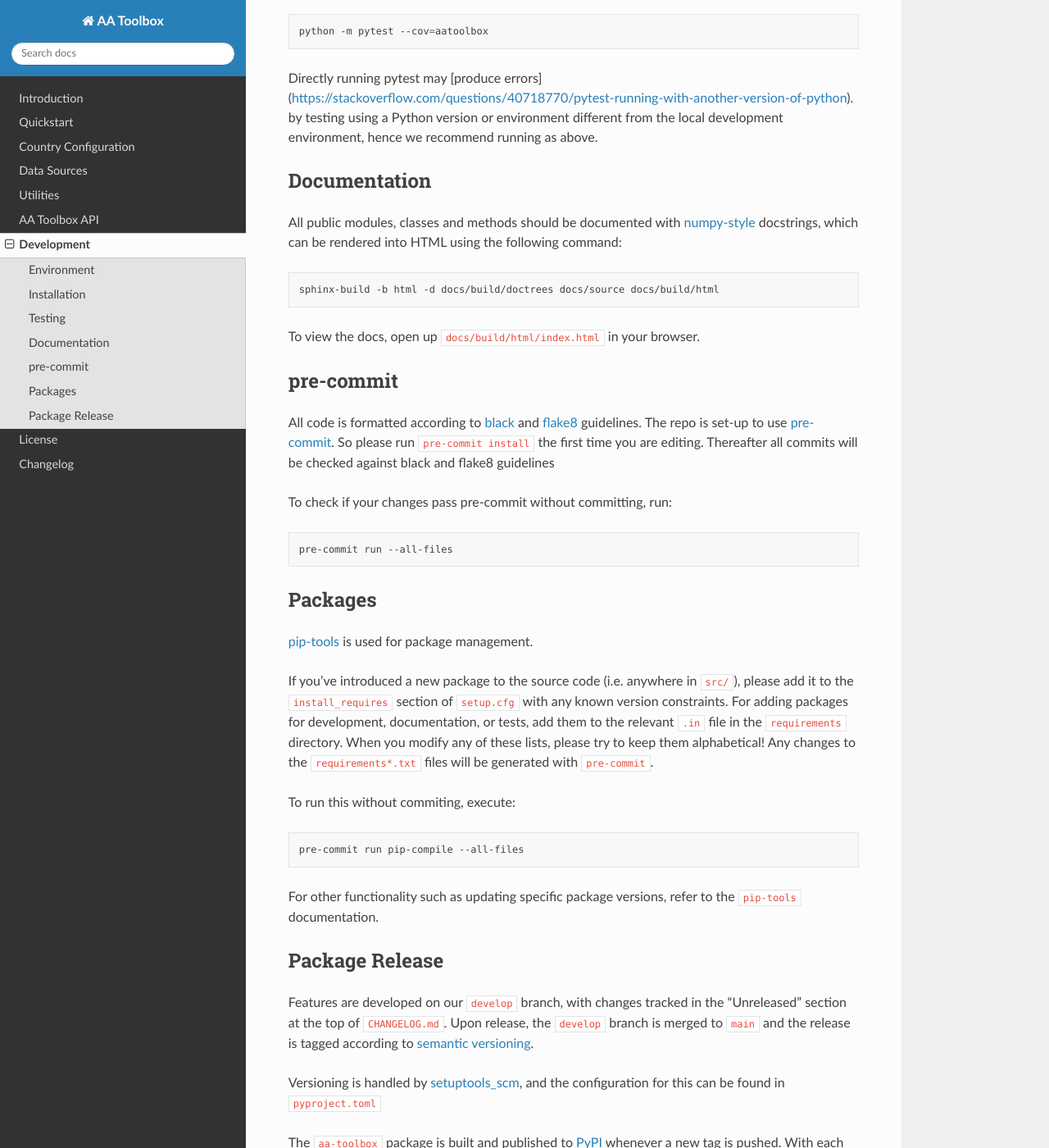
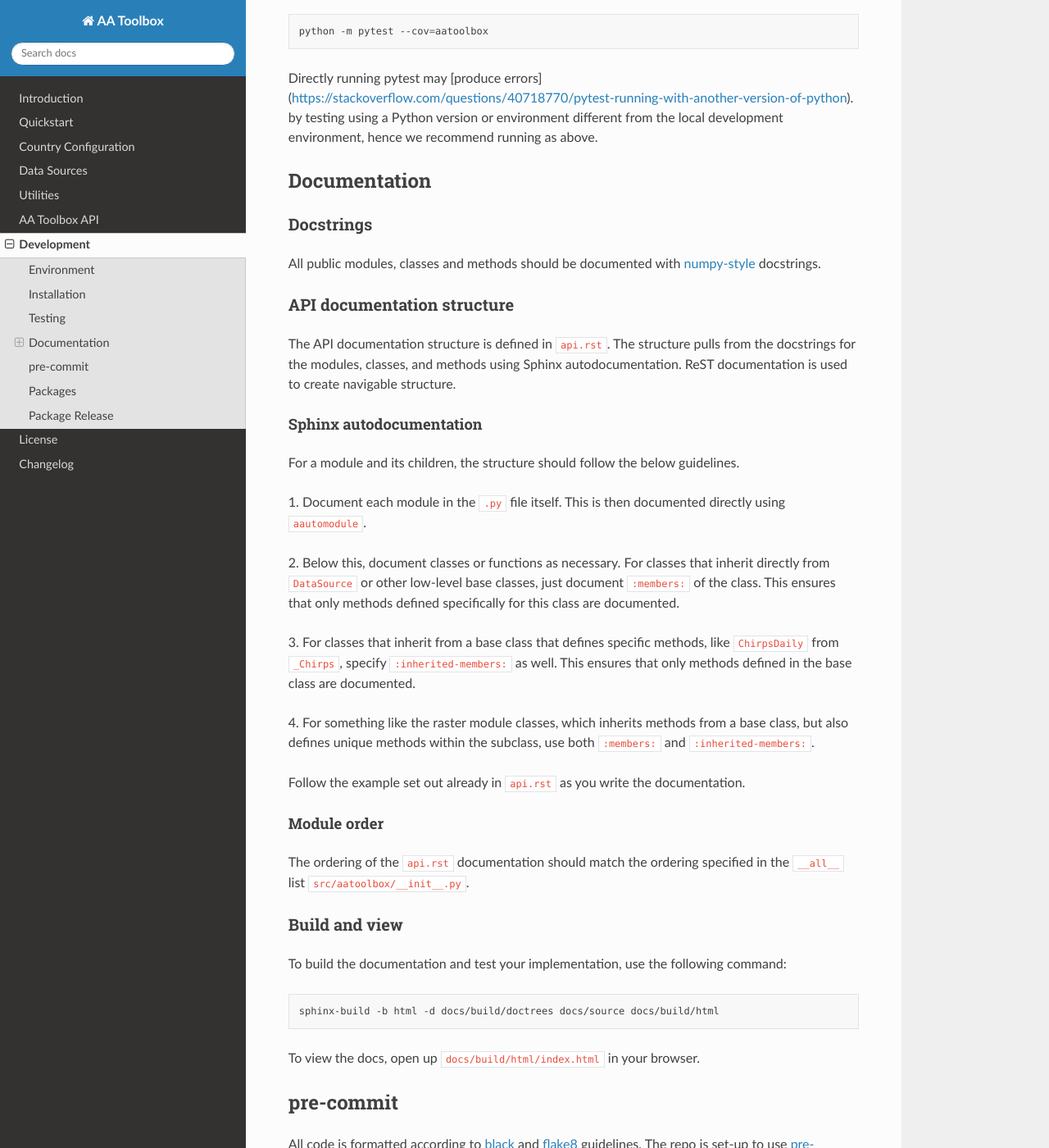
Before and after one commit to OCHA-DAP/ocha-anticipy, a Sphinx documentation site: the page built from docs/source/contributing.rst, in a window 1280 px wide and 1400 px high, scrolled down 819 px. Shown: the whole window at 82% size. Built offline with Sphinx 7.4.7 and the Read the Docs theme 2.0.0, drawn with Linux system fonts in a browser that asks for light colours.

Commit message:
Another documentation improvement

```diff
--- a/CONTRIBUTING.rst
+++ b/CONTRIBUTING.rst
@@ -52,9 +52,54 @@ as above.
 Documentation
 -------------
 
+Docstrings
+^^^^^^^^^^
+
 All public modules, classes and methods should be documented with
 `numpy-style <https://numpydoc.readthedocs.io/en/latest/format.html>`__
-docstrings, which can be rendered into HTML using the following command:
+docstrings.
+
+API documentation structure
+^^^^^^^^^^^^^^^^^^^^^^^^^^^
+
+The API documentation structure is defined in ``api.rst``. The structure
+pulls from the docstrings for the modules, classes, and methods using
+Sphinx autodocumentation. ReST documentation is used to create navigable
+structure.
+
+Sphinx autodocumentation
+""""""""""""""""""""""""
+
+For a module and its children, the structure should follow the below guidelines.
+
+1. Document each module in the ``.py`` file itself. This is then documented
+directly using ``aautomodule``.
+
+2. Below this, document classes or functions as necessary. For classes
+that inherit directly from ``DataSource`` or other low-level base classes,
+just document ``:members:`` of the class. This ensures that only methods
+defined specifically for this class are documented.
+
+3. For classes that inherit from a base class that defines specific methods,
+like ``ChirpsDaily`` from ``_Chirps``, specify ``:inherited-members:`` as
+well. This ensures that only methods defined in the base class are documented.
+
+4. For something like the raster module classes, which inherits methods from
+a base class, but also defines unique methods within the subclass, use both
+``:members:`` and ``:inherited-members:``.
+
+Follow the example set out already in ``api.rst`` as you write the documentation.
+
+Module order
+""""""""""""
+
+The ordering of the ``api.rst`` documentation should match the ordering
+specified in the ``__all__`` list ``src/aatoolbox/__init__.py``.
+
+Build and view
+^^^^^^^^^^^^^^
+
+To build the documentation and test your implementation, use the following command:
 
 .. code:: shell
 
--- a/docs/source/datasources/usgs_ndvi.rst
+++ b/docs/source/datasources/usgs_ndvi.rst
@@ -128,4 +128,5 @@ processed file is saved based on the `feature_col` name, we have to pass
 `feature_col` to load in the correct data.
 
 .. code-block:: python
+
     ndvi_smooth.load(feature_col="ADM0_EN")
--- a/src/aatoolbox/__init__.py
+++ b/src/aatoolbox/__init__.py
@@ -27,19 +27,19 @@ from aatoolbox.utils.geoboundingbox import GeoBoundingBox
 from ._version import version as __version__
 
 __all__ = (
-    "raster",
     "create_country_config",
     "create_custom_country_config",
     "ChirpsDaily",
     "ChirpsMonthly",
     "CodAB",
-    "GeoBoundingBox",
+    "FewsNet",
     "IriForecastProb",
     "IriForecastDominant",
-    "FewsNet",
     "UsgsNdviSmoothed",
     "UsgsNdviPctMedian",
     "UsgsNdviMedianAnomaly",
     "UsgsNdviYearDifference",
+    "GeoBoundingBox",
+    "raster",
     "__version__",
 )
```
